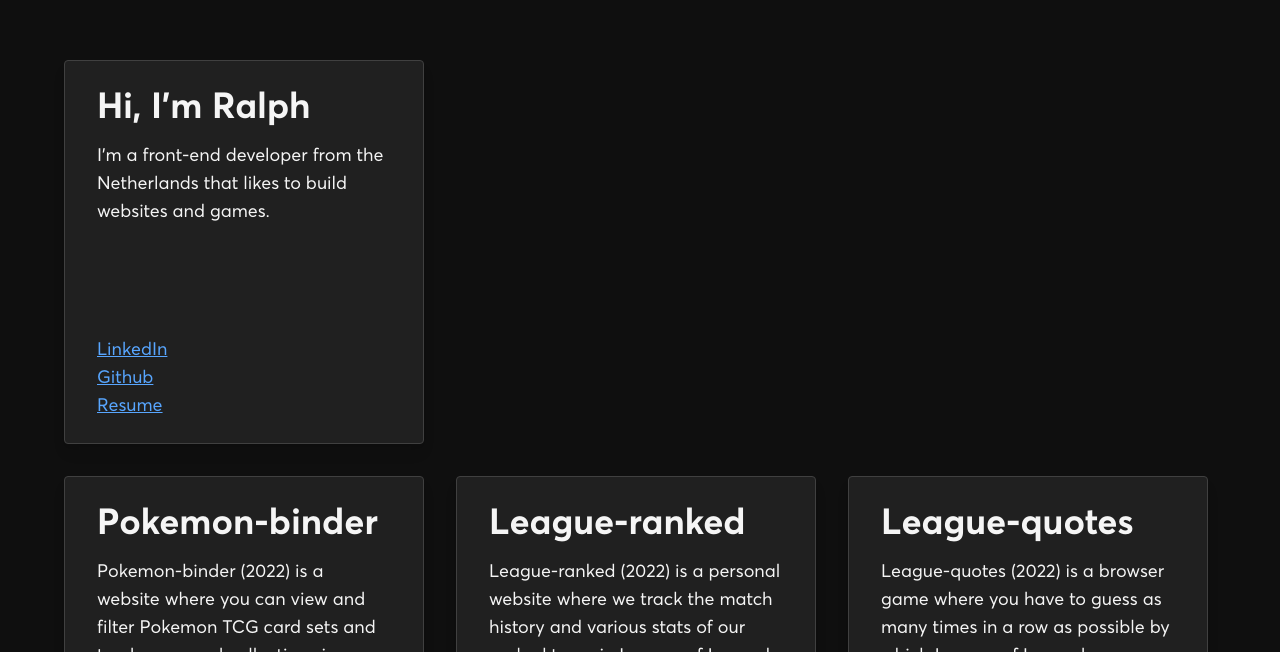
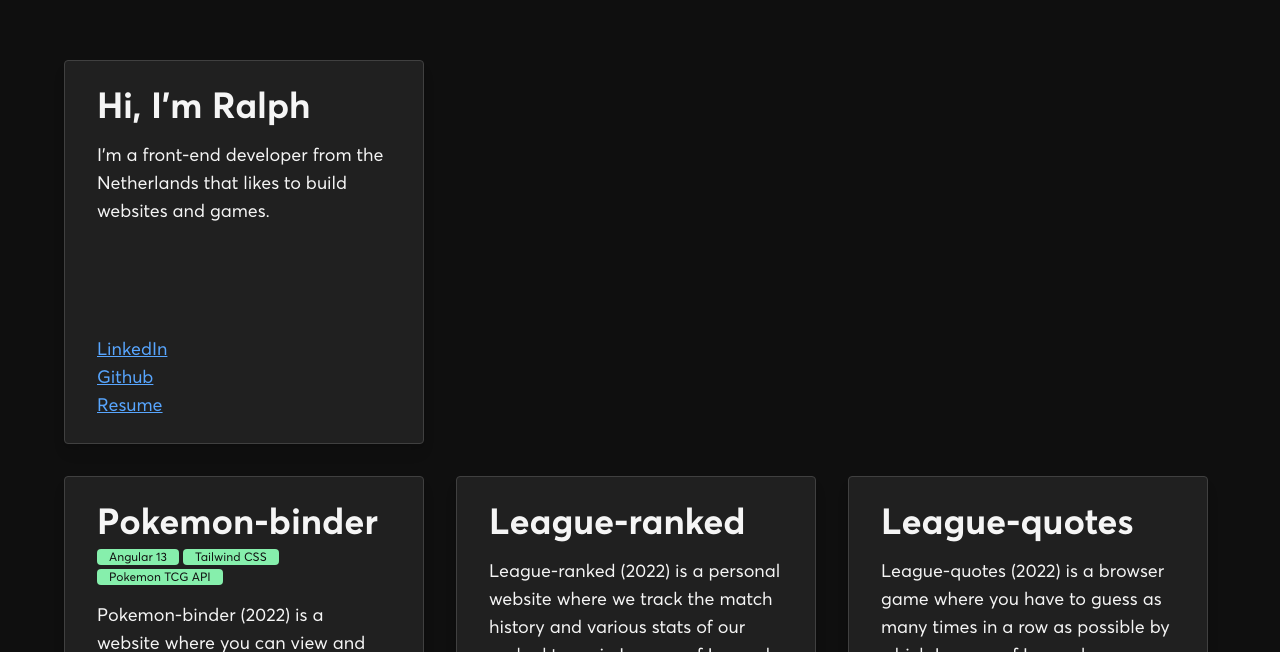
Before and after one commit to Ralphvandodewaard/project-ralph, a Vue app: page / in a window 1280 px wide. Shown: the part 148-800 px from the top of the page. Built offline with nearby package versions, Linux system fonts and the light colour scheme.

Commit message:
Added project tags

```diff
--- a/src/assets/projects.ts
+++ b/src/assets/projects.ts
@@ -4,31 +4,37 @@ const projects: Project[] = [
   {
     label: 'Chronobreak',
     description: 'Chronobreak (2018) is a challenging 2D platformer game where you can manipulate time to make your way through various enemies and puzzles.',
+    tags: [],
     links: []
   },
   {
     label: 'Sub',
     description: 'Sub (2018) is a 3D platformer game with a meaningful story, where a mysterious light from above will guide you through the darkness.',
+    tags: [],
     links: []
   },
   {
     label: 'Fuji Feet',
     description: 'Fuji Feet (2018) is a chaotic arcade game where you compete against other players and try to avoid the flowing lava by standing on the correct tiles.',
+    tags: [],
     links: []
   },
   {
     label: 'VR Detective Training',
     description: 'VR Detective Training (2020) is a virtual reality concept game built in collaboration with the Politie Amsterdam, with the goal of giving police detectives the opportunity to virtually practice working at crime scenes.',
+    tags: [],
     links: []
   },
   {
     label: 'Boten',
     description: 'Boten (2021) is a simple card game where you have to guess what kind of playing card you are going to draw next.',
+    tags: [],
     links: []
   },
   {
     label: 'League-abilities',
     description: 'League-abilities (2021) is a browser game where you have to guess which League of Legends champion a certain ability belongs to.',
+    tags: [],
     links: [
       { label: 'Visit', url: 'https://projectralph.com/league-trivia' }
     ]
@@ -36,6 +42,7 @@ const projects: Project[] = [
   {
     label: 'Urfbuilds',
     description: 'Urfbuilds (2021) is a website where you can discover and submit champion builds for the League of Legends game mode URF.',
+    tags: [],
     links: [
       { label: 'Visit', url: 'https://urfbuilds.com' }
     ]
@@ -43,6 +50,7 @@ const projects: Project[] = [
   {
     label: 'League-quotes',
     description: 'League-quotes (2022) is a browser game where you have to guess as many times in a row as possible by which League of Legends champion a certain quote is said.',
+    tags: [],
     links: [
       { label: 'Visit', url: 'https://projectralph.com/league-quotes' }
     ]
@@ -50,6 +58,7 @@ const projects: Project[] = [
   {
     label: 'League-ranked',
     description: 'League-ranked (2022) is a personal website where we track the match history and various stats of our ranked team in League of Legends.',
+    tags: [],
     links: [
       { label: 'Visit', url: 'https://projectralph.com/league-ranked' }
     ]
@@ -57,6 +66,7 @@ const projects: Project[] = [
   {
     label: 'Pokemon-binder',
     description: 'Pokemon-binder (2022) is a website where you can view and filter Pokemon TCG card sets and track your card collections in various binder sizes.',
+    tags: ['Angular 13', 'Tailwind CSS', 'Pokemon TCG API'],
     links: [
       { label: 'Visit', url: 'https://projectralph.com/pokemon-binder' }
     ]
--- a/src/components/ContentWrapper.vue
+++ b/src/components/ContentWrapper.vue
@@ -4,6 +4,7 @@
     border border-neutral-700 rounded shadow-lg"
   >
     <div class="flex flex-col gap-4">
+      <div class="flex flex-col gap-2">
         <h2 class="text-4xl font-bold">
           <a
             v-if="visitLink"
@@ -16,6 +17,17 @@
             {{ label }}
           </template>
         </h2>
+        <div
+          v-if="tags && tags.length > 0"
+          class="flex flex-wrap gap-1"
+        >
+          <TagWrapper
+            v-for="tag in tags"
+            :key="tag"
+            :tag="tag"
+          />
+        </div>
+      </div>
       <p class="text-lg">
         {{ description }}
       </p>
@@ -39,10 +51,14 @@
 
 <script lang="ts">
 import { defineComponent, PropType, computed } from 'vue';
+import TagWrapper from './TagWrapper.vue';
 import Link from '@/models/Link';
 
 export default defineComponent({
   name: 'ContentWrapper',
+  components: {
+    TagWrapper
+  },
   props: {
     label: {
       type: String,
@@ -51,6 +67,9 @@ export default defineComponent({
     description: {
       type: String,
       required: true
+    },
+    tags: {
+      type: Array as PropType<string[]>
     },
     links: {
       type: Array as PropType<Link[]>,
--- /dev/null
+++ b/src/components/TagWrapper.vue
@@ -0,0 +1,19 @@
+<template>
+  <div class="w-fit px-3 bg-green-300 text-neutral-950 text-xs rounded">
+    {{ tag }}
+  </div>
+</template>
+
+<script lang="ts">
+import { defineComponent } from 'vue';
+
+export default defineComponent({
+  name: 'TagWrapper',
+  props: {
+    tag: {
+      type: String,
+      required: true
+    }
+  }
+});
+</script>
--- a/src/models/Project.ts
+++ b/src/models/Project.ts
@@ -1,8 +1,9 @@
-import Link from "./Link";
+import Link from './Link';
 
 interface Project {
   label: string,
   description: string,
+  tags: string[],
   links: Link[],
 }
 
--- a/src/views/HomeView.vue
+++ b/src/views/HomeView.vue
@@ -14,6 +14,7 @@
         :key="project.label"
         :label="project.label"
         :description="project.description"
+        :tags="project.tags"
         :links="project.links"
       />
     </div>
```
Lines whose indentation alone changed are shown as unchanged.
